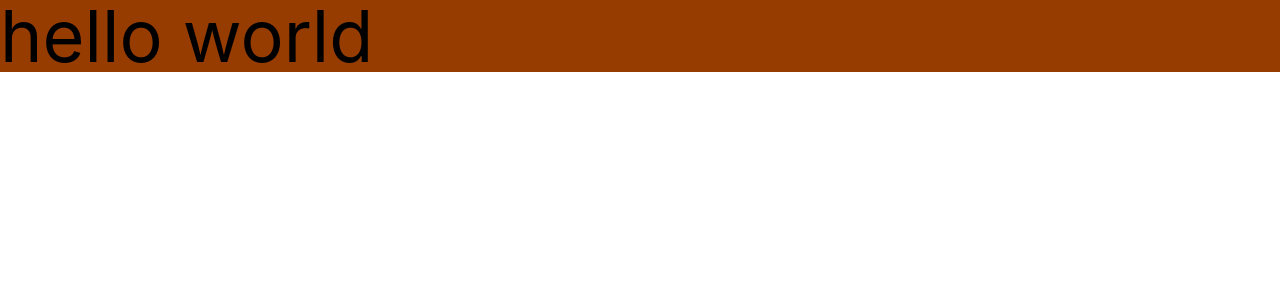
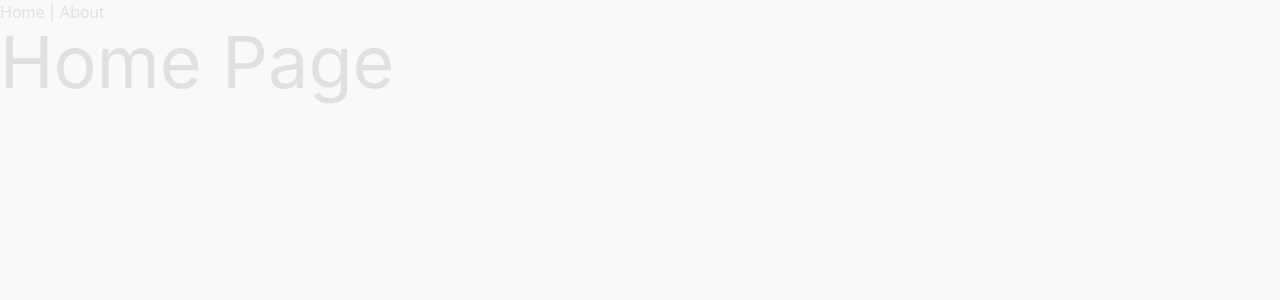
Before and after one commit to HBuminY/ipucu-app, a React (Vite) app: page / in a window 1280 px wide. Shown: the top 300 px of the page. Built offline with nearby package versions, Linux system fonts and the light colour scheme.

Commit message:
feat: add react-router-dom and implement mask visibility feature in the Electron app

```diff
--- a/package.json
+++ b/package.json
@@ -25,6 +25,7 @@
     "@electron-toolkit/utils": "^4.0.0",
     "@tailwindcss/vite": "^4.1.12",
     "electron-updater": "^6.3.9",
+    "react-router-dom": "^7.8.2",
     "tailwindcss": "^4.1.12"
   },
   "devDependencies": {
--- a/src/main/index.ts
+++ b/src/main/index.ts
@@ -2,10 +2,16 @@ import { app, shell, BrowserWindow, ipcMain } from 'electron'
 import { join } from 'path'
 import { electronApp, optimizer, is } from '@electron-toolkit/utils'
 import icon from '../../resources/icon.png?asset'
+import { exec } from 'child_process'
+
+app.commandLine.appendSwitch('enable-transparent-visuals')
+app.commandLine.appendSwitch('disable-gpu')
 
 function createWindow(): void {
   // Create the browser window.
   const mainWindow = new BrowserWindow({
+    backgroundMaterial: 'acrylic',
+    vibrancy: 'fullscreen-ui',
     width: 900,
     height: 670,
     show: false,
@@ -21,6 +27,53 @@ function createWindow(): void {
   mainWindow.on('ready-to-show', () => {
     mainWindow.show()
   })
+
+  mainWindow.webContents.on('did-finish-load', () => {
+    // Wait for the window to be fully drawn and visible
+    setTimeout(() => {
+      try {
+        // Get the window ID from the buffer
+        const windowId = mainWindow.getNativeWindowHandle().readUInt32LE()
+        const command = `xprop -f _KDE_NET_WM_BLUR_BEHIND_REGION 32c -set _KDE_NET_WM_BLUR_BEHIND_REGION 0 -id ${windowId}`
+
+        exec(command, (error, stdout, stderr) => {
+          if (error) {
+            console.error(`Failed to apply KWin blur: ${error.message}`)
+            return
+          }
+          if (stderr) {
+            console.error(`xprop stderr: ${stderr}`)
+          }
+        })
+      } catch (e) {
+        console.error('Could not apply KWin blur. Are you on X11 and is xprop installed?', e)
+      }
+    }, 100) // A short delay ensures the window handle is valid
+  })
+
+  let resizeMoveTimer
+  let isMasking = false
+  const DEBOUNCE_DELAY = 200 // ms to wait before hiding the mask
+
+  const handleResizeOrMove = (): void => {
+    // If not already masking, send message to show the mask
+    if (!isMasking) {
+      isMasking = true
+      mainWindow.webContents.send('set-mask-visibility', true)
+    }
+
+    // Clear the previous timer
+    clearTimeout(resizeMoveTimer)
+
+    // Set a new timer to hide the mask
+    resizeMoveTimer = setTimeout(() => {
+      isMasking = false
+      mainWindow.webContents.send('set-mask-visibility', false)
+    }, DEBOUNCE_DELAY)
+  }
+
+  mainWindow.on('resize', handleResizeOrMove)
+  mainWindow.on('move', handleResizeOrMove)
 
   mainWindow.webContents.setWindowOpenHandler((details) => {
     shell.openExternal(details.url)
--- a/src/preload/index.ts
+++ b/src/preload/index.ts
@@ -1,4 +1,4 @@
-import { contextBridge } from 'electron'
+import { contextBridge, ipcRenderer } from 'electron'
 import { electronAPI } from '@electron-toolkit/preload'
 
 // Custom APIs for renderer
@@ -11,6 +11,10 @@ if (process.contextIsolated) {
   try {
     contextBridge.exposeInMainWorld('electron', electronAPI)
     contextBridge.exposeInMainWorld('api', api)
+    contextBridge.exposeInMainWorld('maskAPI', {
+      onSetMaskVisibility: (callback) =>
+        ipcRenderer.on('set-mask-visibility', (_event, value) => callback(value))
+    })
   } catch (error) {
     console.error(error)
   }
--- a/src/renderer/src/App.tsx
+++ b/src/renderer/src/App.tsx
@@ -1,37 +1,44 @@
-import Versions from './components/Versions'
-import electronLogo from './assets/electron.svg'
+import React, { useEffect, useState } from 'react'
+import { HashRouter, Routes, Route, Link } from 'react-router-dom'
+
+// Type declaration for maskAPI
+declare global {
+  interface Window {
+    maskAPI?: {
+      onSetMaskVisibility: (callback: (value: boolean) => void) => void
+    }
+  }
+}
 
 function App(): React.JSX.Element {
-  const ipcHandle = (): void => window.electron.ipcRenderer.send('ping')
+  // Add visibility state
+  const [isMaskVisible, setIsMaskVisible] = useState(false)
+
+  useEffect(() => {
+    if (window.maskAPI && typeof window.maskAPI.onSetMaskVisibility === 'function') {
+      window.maskAPI.onSetMaskVisibility((value) => {
+        console.log('Mask visibility:', value)
+        setIsMaskVisible(value)
+      })
+    }
+  }, [])
 
   return (
-    <>
-      {/* <img alt="logo" className="logo" src={electronLogo} />
-      <div className="creator">Powered by electron-vite</div>
-      <div className="text">
-        Build an Electron app with <span className="react">React</span>
-        &nbsp;and <span className="ts">TypeScript</span>
-      </div>
-      <p className="tip">
-        Please try pressing <code>F12</code> to open the devTool
-      </p>
-      <div className="actions">
-        <div className="action">
-          <a href="https://electron-vite.org/" target="_blank" rel="noreferrer">
-            Documentation
-          </a>
-        </div>
-        <div className="action">
-          <a target="_blank" rel="noreferrer" onClick={ipcHandle}>
-            Send IPC
-          </a>
-        </div>
-      </div>
-      <Versions></Versions> */}
-      <div className="h-full w-full bg-amber-800 text-7xl">
-        hello world
-      </div>
-    </>
+    <HashRouter>
+      <div
+        className="fixed h-full w-full bg-black z-50"
+        style={{ display: isMaskVisible ? 'block' : 'none' }}
+      ></div>
+
+      <nav>
+        <Link to="/">Home</Link> | <Link to="/about">About</Link>
+      </nav>
+
+      <Routes>
+        <Route path="/" element={<div className="h-full w-full text-7xl">Home Page</div>} />
+        <Route path="/about" element={<div className="h-full w-full text-7xl">About Page</div>} />
+      </Routes>
+    </HashRouter>
   )
 }
 
--- a/src/renderer/src/assets/base.css
+++ /dev/null
@@ -1,30 +0,0 @@
-@import "tailwindcss";
-
-*,
-*::before,
-*::after {
-  box-sizing: border-box;
-  margin: 0;
-  font-weight: normal;
-}
-body {
-  min-height: 100vh;
-  color: var(--color-text);
-  line-height: 1.6;
-  font-family:
-    Inter,
-    -apple-system,
-    BlinkMacSystemFont,
-    'Segoe UI',
-    Roboto,
-    Oxygen,
-    Ubuntu,
-    Cantarell,
-    'Fira Sans',
-    'Droid Sans',
-    'Helvetica Neue',
-    sans-serif;
-  text-rendering: optimizeLegibility;
-  -webkit-font-smoothing: antialiased;
-  -moz-osx-font-smoothing: grayscale;
-}
--- a/src/renderer/src/assets/main.css
+++ b/src/renderer/src/assets/main.css
@@ -1,25 +1,43 @@
-@import './base.css';
+@import "tailwindcss";
+
+#root {
+  height: 100vh;
+  width: 100vw;
+}
+
+*,
+*::before,
+*::after {
+  box-sizing: border-box;
+  margin: 0;
+  font-weight: normal;
+}
 
 body {
+  height: 100vh;
+  width: 100vw;
+  line-height: 1.6;
   overflow: hidden;
   user-select: none;
+  font-family:
+    Inter,
+    -apple-system,
+    BlinkMacSystemFont,
+    'Segoe UI',
+    Roboto,
+    Oxygen,
+    Ubuntu,
+    Cantarell,
+    'Fira Sans',
+    'Droid Sans',
+    'Helvetica Neue',
+    sans-serif;
+  text-rendering: optimizeLegibility;
+  -webkit-font-smoothing: antialiased;
+  -moz-osx-font-smoothing: grayscale;
+  color: #e0e0e0; /* soft light gray for good readability */
 }
 
-@media (max-width: 720px) {
-  .text {
-    font-size: 20px;
-  }
+html, body {
+  background-color: rgba(0, 0, 0, 0.01);
 }
-
-@media (max-width: 620px) {
-  .versions {
-    display: none;
-  }
-}
-
-@media (max-width: 350px) {
-  .tip,
-  .actions {
-    display: none;
-  }
-}
```
Also changed, not shown: .eslintrc.json (added), 1 other file (tests, documents, lock files or other folders).
